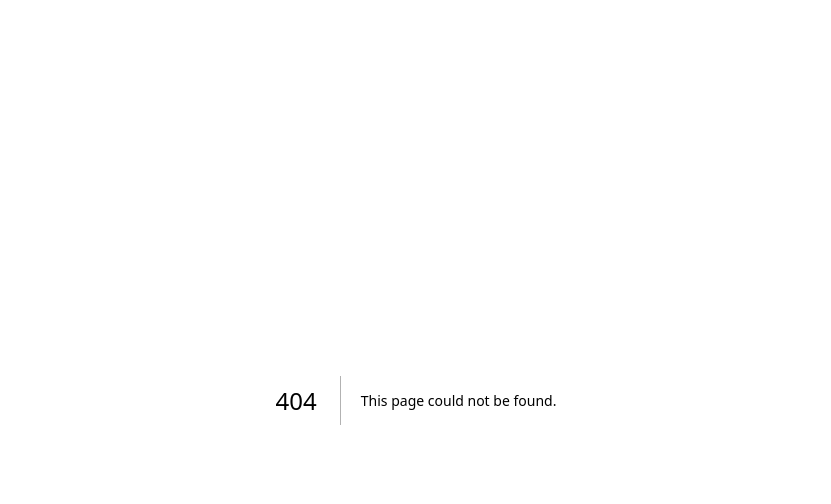
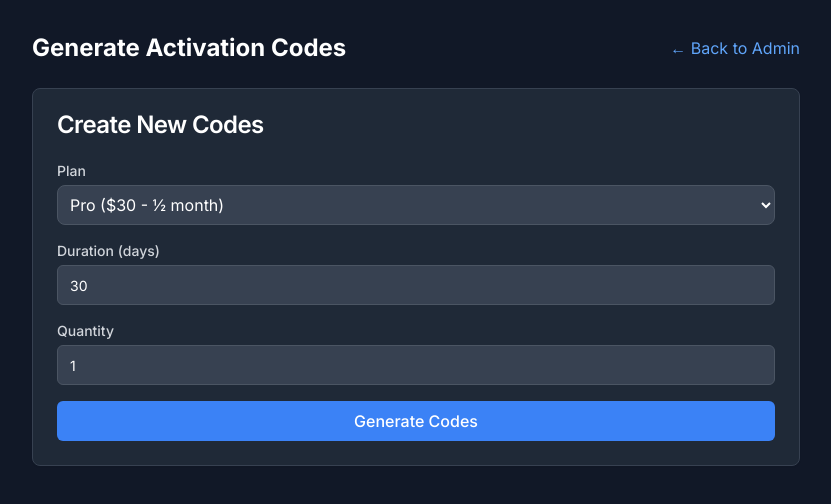
Before and after one commit to Calekyz/pipnex-algo, a Next.js app: page /admin/generate-codes in a window 1280 px wide. Before the commit this address had no page. Shown: the top 504 px of the page, without its empty margins (224-1055 px from the left). Built offline with nearby package versions, Linux system fonts and the light colour scheme.

Commit message:
Create page.tsx

```diff
--- /dev/null
+++ b/app/admin/generate-codes/page.tsx
@@ -0,0 +1,130 @@
+'use client';
+
+import { useState } from 'react';
+import { Button } from '@/components/ui/button';
+import { Card, CardContent, CardHeader, CardTitle } from '@/components/ui/card';
+import { Input } from '@/components/ui/input';
+
+export default function GenerateCodesPage() {
+  const [plan, setPlan] = useState('PRO');
+  const [duration, setDuration] = useState(30);
+  const [quantity, setQuantity] = useState(1);
+  const [generatedCodes, setGeneratedCodes] = useState<string[]>([]);
+  const [loading, setLoading] = useState(false);
+  const [message, setMessage] = useState('');
+
+  const handleGenerate = async () => {
+    setLoading(true);
+    setMessage('');
+    try {
+      const res = await fetch('/api/admin/generate-codes', {
+        method: 'POST',
+        headers: { 'Content-Type': 'application/json' },
+        body: JSON.stringify({ plan, duration, quantity }),
+      });
+
+      const data = await res.json();
+      if (res.ok) {
+        setGeneratedCodes(data.codes);
+        setMessage(`✅ Generated ${data.codes.length} codes successfully!`);
+      } else {
+        setMessage('❌ ' + data.error);
+      }
+    } catch (err) {
+      setMessage('❌ Something went wrong');
+    } finally {
+      setLoading(false);
+    }
+  };
+
+  const copyCodes = () => {
+    navigator.clipboard.writeText(generatedCodes.join('\n'));
+    alert('Copied to clipboard!');
+  };
+
+  return (
+    <div className="min-h-screen bg-gray-900 p-8">
+      <div className="container mx-auto max-w-3xl">
+        <div className="flex justify-between items-center mb-6">
+          <h1 className="text-2xl font-bold text-white">Generate Activation Codes</h1>
+          <a href="/admin" className="text-blue-400 hover:text-blue-300">← Back to Admin</a>
+        </div>
+
+        <Card className="bg-gray-800 border-gray-700">
+          <CardHeader>
+            <CardTitle className="text-white">Create New Codes</CardTitle>
+          </CardHeader>
+          <CardContent className="space-y-4">
+            <div>
+              <label className="block text-sm font-medium text-gray-300 mb-1">Plan</label>
+              <select
+                value={plan}
+                onChange={(e) => setPlan(e.target.value)}
+                className="w-full p-2 bg-gray-700 border border-gray-600 rounded-lg text-white"
+              >
+                <option value="PRO">Pro ($30 - ½ month)</option>
+                <option value="GOLD">Gold ($99.99 - 1 month)</option>
+                <option value="PLATINUM">Platinum ($299.99 - 1 month)</option>
+              </select>
+            </div>
+
+            <div>
+              <label className="block text-sm font-medium text-gray-300 mb-1">Duration (days)</label>
+              <Input
+                type="number"
+                value={duration}
+                onChange={(e) => setDuration(parseInt(e.target.value))}
+                className="bg-gray-700 border-gray-600 text-white"
+                min={1}
+              />
+            </div>
+
+            <div>
+              <label className="block text-sm font-medium text-gray-300 mb-1">Quantity</label>
+              <Input
+                type="number"
+                value={quantity}
+                onChange={(e) => setQuantity(parseInt(e.target.value))}
+                className="bg-gray-700 border-gray-600 text-white"
+                min={1}
+                max={100}
+              />
+            </div>
+
+            <Button
+              onClick={handleGenerate}
+              disabled={loading}
+              className="w-full bg-blue-500 hover:bg-blue-600 text-white"
+            >
+              {loading ? 'Generating...' : 'Generate Codes'}
+            </Button>
+
+            {message && (
+              <div className={`p-3 rounded-lg text-sm ${message.includes('✅') ? 'bg-green-500/10 text-green-400' : 'bg-red-500/10 text-red-400'}`}>
+                {message}
+              </div>
+            )}
+
+            {generatedCodes.length > 0 && (
+              <div>
+                <div className="flex justify-between items-center mb-2">
+                  <span className="text-sm text-gray-400">{generatedCodes.length} codes generated</span>
+                  <Button variant="outline" size="sm" onClick={copyCodes} className="text-white border-gray-600">
+                    📋 Copy All
+                  </Button>
+                </div>
+                <div className="bg-gray-900 rounded-lg p-4 max-h-60 overflow-y-auto">
+                  {generatedCodes.map((code, i) => (
+                    <div key={i} className="text-white font-mono text-sm py-1 border-b border-gray-700 last:border-0">
+                      {code}
+                    </div>
+                  ))}
+                </div>
+              </div>
+            )}
+          </CardContent>
+        </Card>
+      </div>
+    </div>
+  );
+}
```
